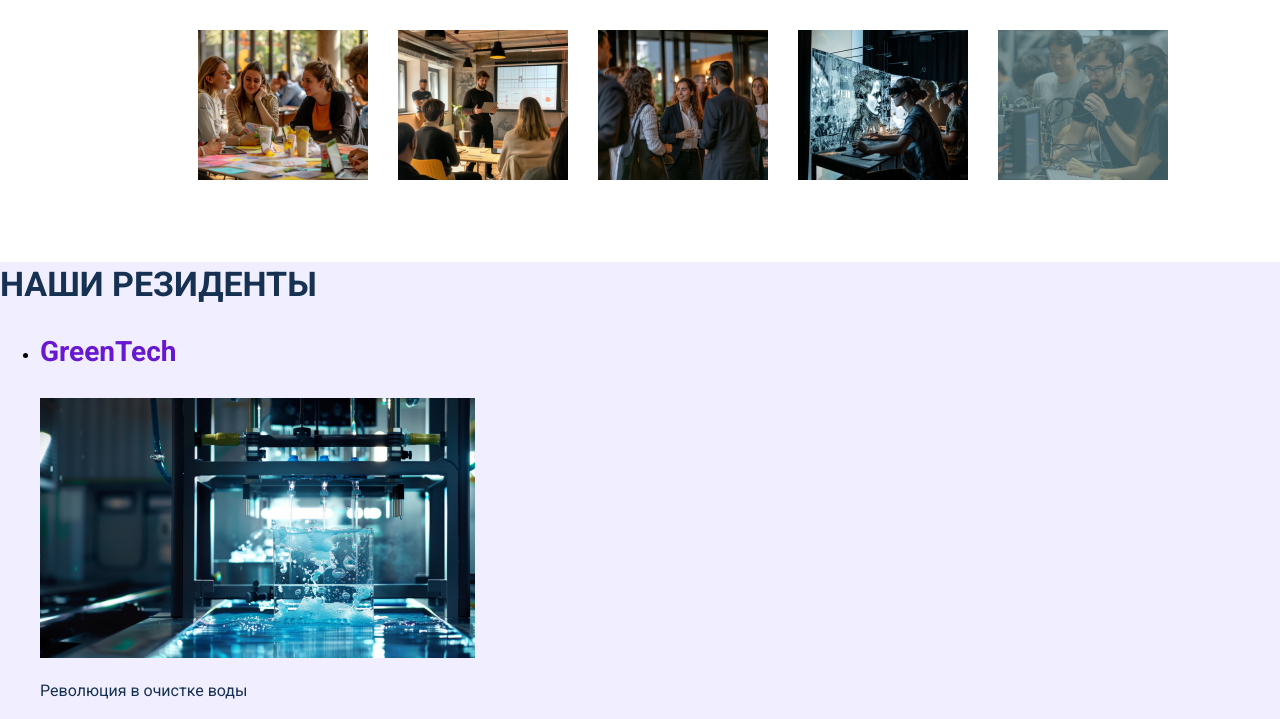
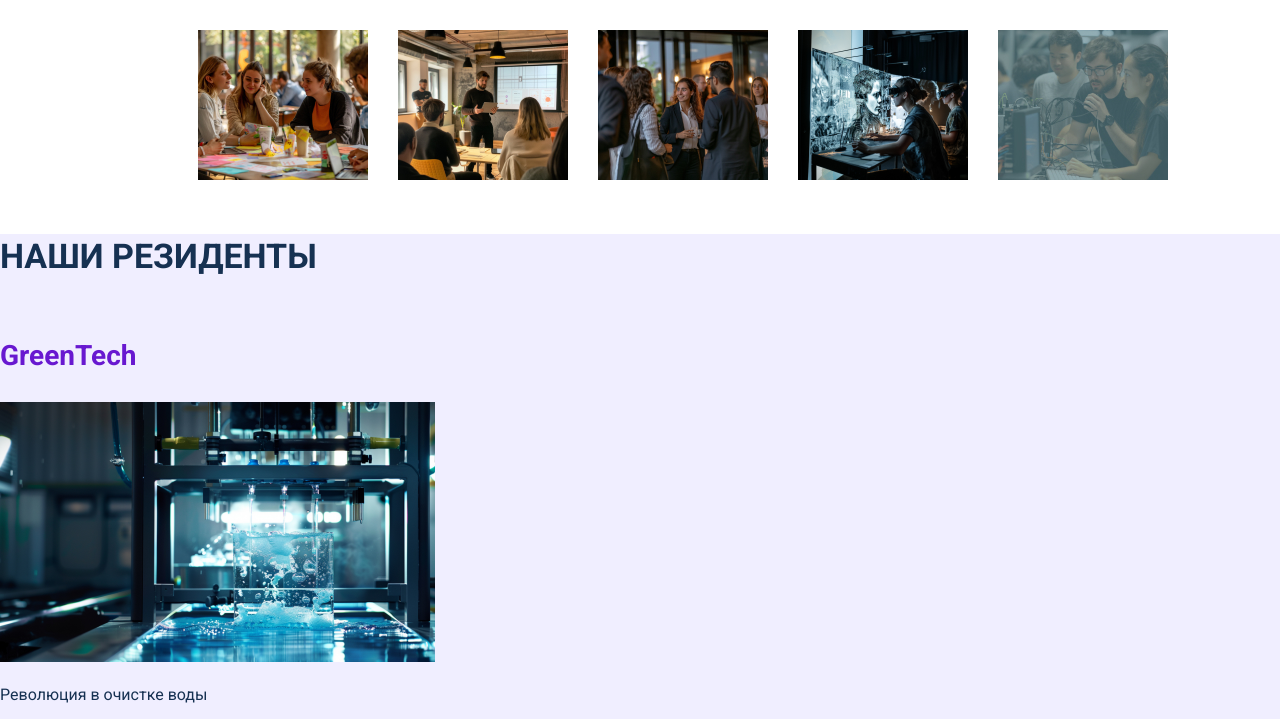
Before and after one commit to StepanMkr/Brain-Spark, a plain HTML site: page index.html in a window 1280 px wide. Shown: the part 4852-5571 px from the top of the page. Drawn offline with Linux system fonts and the light colour scheme.

Commit message:
residents-start

```diff
--- a/css/style.css
+++ b/css/style.css
@@ -352,6 +352,14 @@ body {
     font-weight: 600;
     line-height: 44px;
     color: rgba(22, 49, 82, 1);
+    margin: 0;
+    margin-bottom: 60px;
+}
+
+.cards {
+    padding: 0;
+    margin: 0;
+    list-style: none;
 }
 
 .card-title {
```
